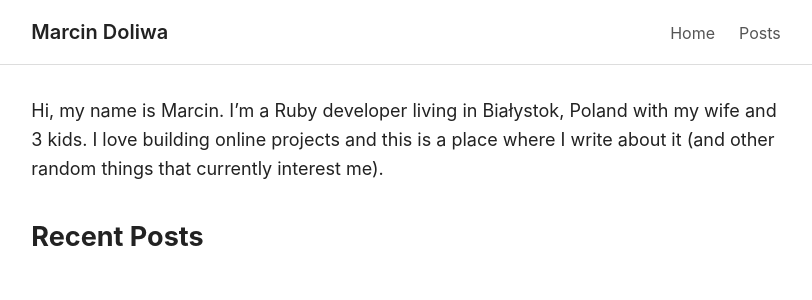
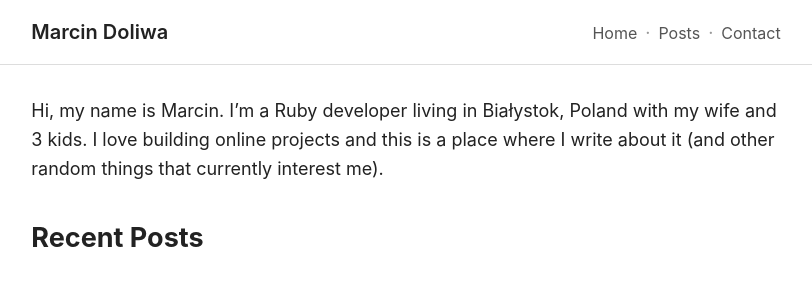
Before and after one commit to mdoliwa/mdoliwa.com, a Jekyll site: the page built from index.md, in a window 1280 px wide. Shown: the top 300 px of the page, without its empty margins (234-1046 px from the left). Built offline with Jekyll 4.4.1, drawn with Linux system fonts in a browser that asks for light colours.

Commit message:
Add contact page, nav separators, and back-to-home link on posts

```diff
--- a/_includes/header.html
+++ b/_includes/header.html
@@ -3,7 +3,10 @@
     <a href="{{ "/" | relative_url }}" class="site-title">{{ site.title }}</a>
     <nav class="site-nav">
       <a href="{{ "/" | relative_url }}">Home</a>
+      <span class="nav-separator">·</span>
       <a href="{{ "/posts" | relative_url }}">Posts</a>
+      <span class="nav-separator">·</span>
+      <a href="{{ "/contact" | relative_url }}">Contact</a>
     </nav>
   </header>
 </div>
--- a/_layouts/post.html
+++ b/_layouts/post.html
@@ -16,6 +16,7 @@
         </header>
         {{ content }}
       </article>
+      <p class="back-link"><a href="{{ "/" | relative_url }}">← Back to home</a></p>
     </main>
   </body>
 </html>
--- a/assets/css/main.css
+++ b/assets/css/main.css
@@ -42,7 +42,8 @@ body {
 
 .site-nav {
   display: flex;
-  gap: 1.5rem;
+  gap: 0.5rem;
+  align-items: center;
 }
 
 .site-nav a {
@@ -53,6 +54,10 @@ body {
 
 .site-nav a:hover {
   color: #000;
+}
+
+.nav-separator {
+  color: #999;
 }
 
 @media (min-width: 480px) {
@@ -116,3 +121,7 @@ pre {
   color: #666;
   margin-left: 0.5rem;
 }
+
+.back-link {
+  margin-top: 3rem;
+}
```
Also changed, not shown: contact.md (added, +13 -0 lines).
